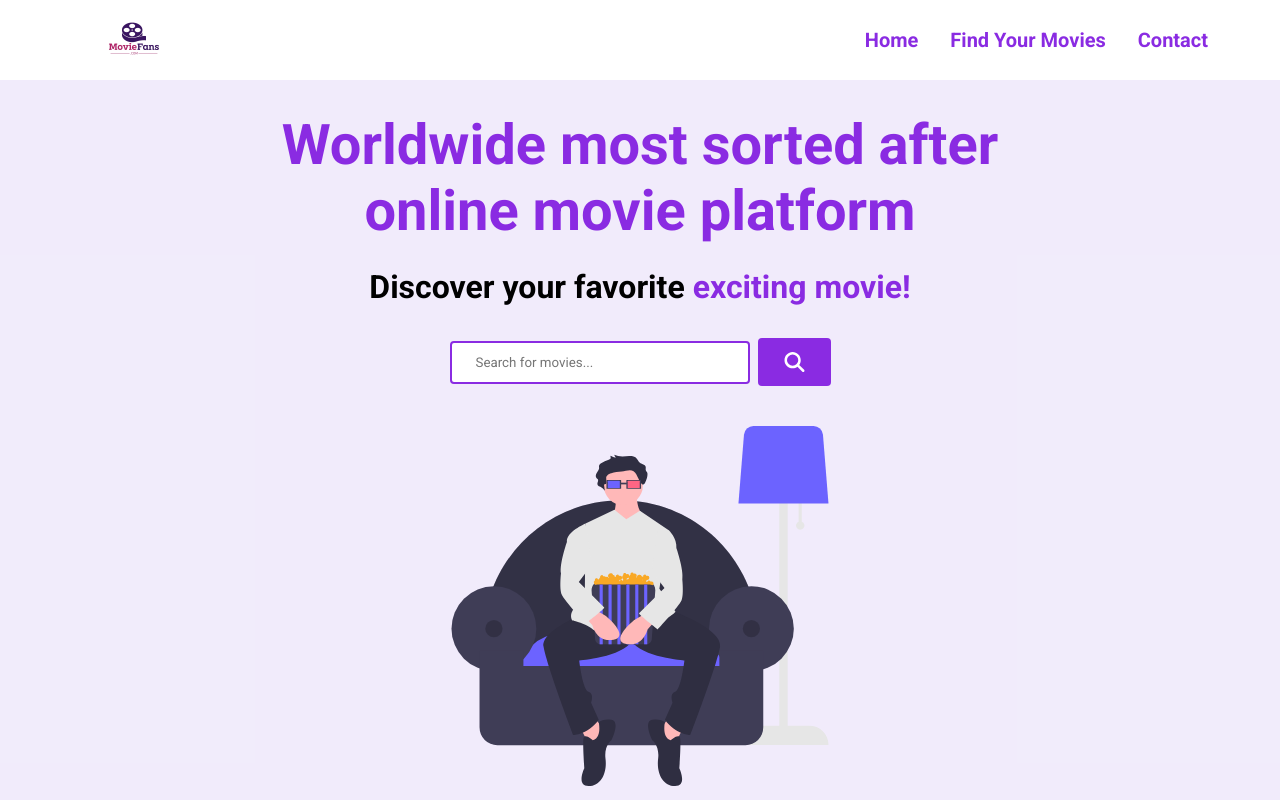
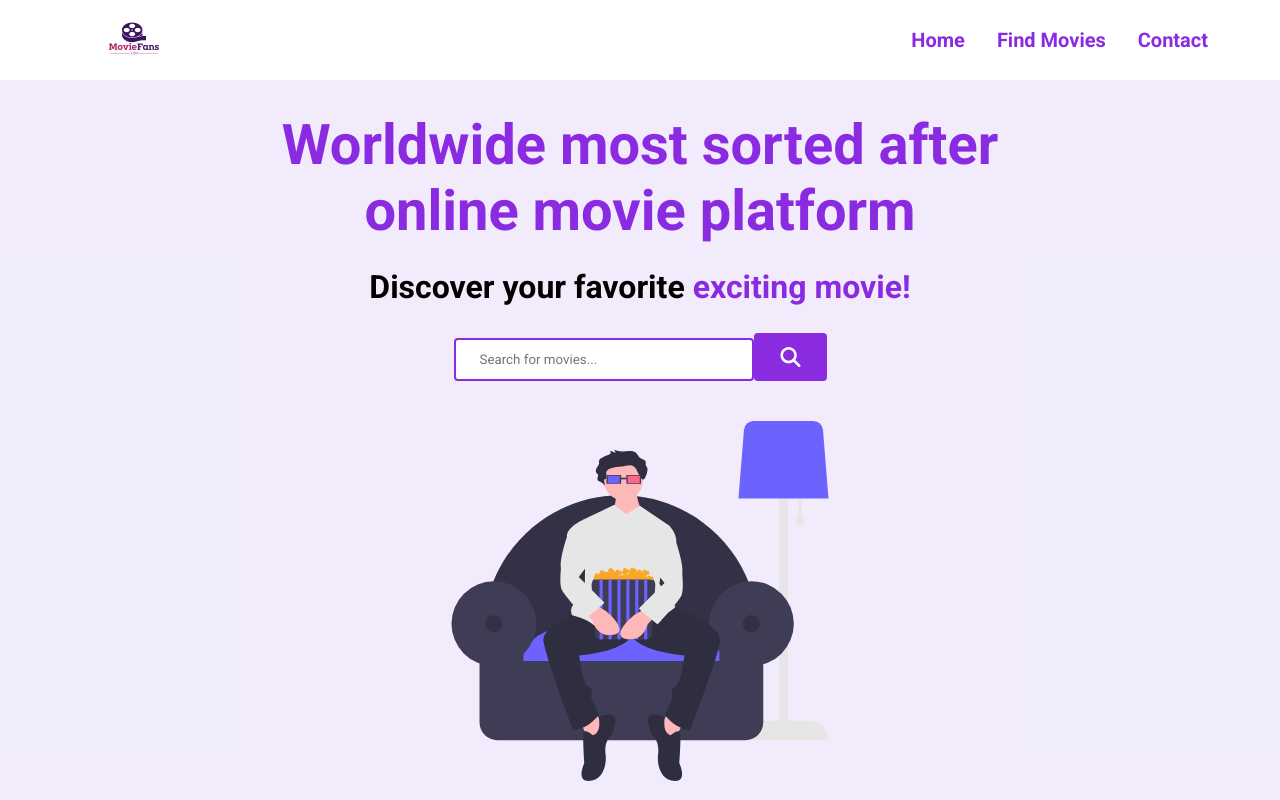
Before and after one commit to Uloma0498/React-FinalProject, a React (Create React App) app: page / in a window 1280 px wide. Shown: the top 800 px of the page. Built offline with nearby package versions, Linux system fonts and the light colour scheme.

Commit message:
second commit

```diff
--- a/package.json
+++ b/package.json
@@ -12,6 +12,7 @@
     "@testing-library/jest-dom": "^6.9.1",
     "@testing-library/react": "^16.3.2",
     "@testing-library/user-event": "^13.5.0",
+    "axios": "^1.13.6",
     "react": "^19.2.4",
     "react-dom": "^19.2.4",
     "react-router-dom": "^5.3.0",
--- a/src/App.js
+++ b/src/App.js
@@ -14,7 +14,7 @@ function App() {
         <Nav />
         <Route path="/" exact component={Home} />
         <Route path="/movies" exact render={() => <Movies movies={movies} />} />
-        <Route path="/movies/:id" render={() => <MovieDetails movies={movies} />} />
+        <Route path="/movies/:imdbid" render={() => <MovieDetails movies={movies} />} />
         <Footer />
       </div>
     </Router>
--- a/src/components/Footer.jsx
+++ b/src/components/Footer.jsx
@@ -14,7 +14,7 @@ const Footer = () => {
           </Link>
           <div className="footer__list">
             <Link to="/home" className="footer__link">Home</Link>
-            <Link to="/movies" className="footer__link">Find Your Movies</Link>
+            <Link to="/movies" className="footer__link">Find Movies</Link>
             <Link to="/contact" className="footer__link">Contact</Link>
           </div>
           <div className="footer__copyright">
--- a/src/components/Landing.jsx
+++ b/src/components/Landing.jsx
@@ -1,12 +1,22 @@
-import React from "react";
+import React, { useState } from "react";
 import UndrawCinema from "../assets/Undraw_cinema.svg";
 import { FontAwesomeIcon } from "@fortawesome/react-fontawesome";
 import { faMagnifyingGlass } from "@fortawesome/free-solid-svg-icons";
-import { Link } from "react-router-dom";
+import { Link, useHistory } from "react-router-dom";
+
+
 
 
 
 const Landing = () => {
+  const [search, setSearch] = useState("");
+  const history = useHistory();
+
+  const handleSearch = (e) => {
+    e.preventDefault();
+    history.push(`/movies/search/${search}`);
+  }
+
   return (
     <section id="landing">
       <header>
@@ -15,10 +25,17 @@ const Landing = () => {
             <h1>Worldwide most sorted after online movie platform</h1>
             <h2>Discover your favorite <span className="purple">exciting movie!</span></h2>
             <div className="search">
-            <input type="text" placeholder="Search for movies..." className="search__input" />
-            <Link to="/home" className="btn">
+            <form onSubmit={handleSearch}>
+            <input
+              type="text"
+              placeholder="Search for movies..." className="search__input"
+              value={search}
+              onChange={(e) => setSearch(e.target.value)}
+            />
+            <Link to="/movies" className="btn">
               <FontAwesomeIcon icon={faMagnifyingGlass}  />
             </Link>
+            </form>
             </div>
           </div>
           <figure className="header__img--wrapper">
--- a/src/components/Nav.jsx
+++ b/src/components/Nav.jsx
@@ -6,6 +6,14 @@ import { Link } from 'react-router-dom';
 
 
 const Nav = () => {
+  function openMenu() {
+    document.body.classList += " menu--open";
+  }
+
+  function closeMenu() {
+    document.body.classList.remove("menu--open");
+  }
+
     return (
       <nav>
         <div className="nav__container">
@@ -15,15 +23,15 @@ const Nav = () => {
           <ul className="nav__links">
             <li className="nav__list">
               <Link to="/" className="nav__link">Home</Link>
-              <Link to="/movies" className="nav__link">Find Your Movies</Link>
+              <Link to="/movies" className="nav__link">Find Movies</Link>
               <Link to="/contact" className="nav__link">Contact</Link>
             </li>
-            <button className="btn__menu">
+            <button className="btn__menu" onClick={openMenu}>
                <FontAwesomeIcon icon={faGrip} />
             </button>
           </ul>
           <div className="menu__backdrop">
-            <button className="btn__menu btn__menu--close">
+            <button className="btn__menu btn__menu--close" onClick={closeMenu}>
               <FontAwesomeIcon icon={faTimes} />
             </button>
           <ul className="menu__links">
@@ -34,7 +42,7 @@ const Nav = () => {
               <Link to="/find-movies" className="menu__link">Find Movies</Link>
             </li>
             <li className="menu__list">
-              <Link to="/contact" className="menu__link">Contact</Link>
+              <span className="menu__link no-cursor">Contact</span>
             </li>
           </ul>
           </div>
--- a/src/components/ui/Movie.jsx
+++ b/src/components/ui/Movie.jsx
@@ -1,7 +1,7 @@
 import React from "react";
 import { Link } from "react-router-dom";
 
-const Movie = ({ title, releaseDate, rating, imageUrl }) => {
+const Movie = ({ title, releaseDate, imdbID, imageUrl }) => {
     return (
         <div className="movie">
             <Link to="/movies/1">
@@ -19,7 +19,7 @@ const Movie = ({ title, releaseDate, rating, imageUrl }) => {
                 </Link>
             </div>
             <div className="movie__year">{releaseDate}</div>
-            <p className="movie__rating">Rating: {rating}/10</p>
+            <div className="movie__imdbID">{imdbID}</div>
         </div>
     )
 }
--- a/src/index.js
+++ b/src/index.js
@@ -10,9 +10,7 @@ library.add(faGrip, faTimes, faMagnifyingGlass, faArrowLeft);
 
 const root = ReactDOM.createRoot(document.getElementById('root'));
 root.render(
-  <React.StrictMode>
     <App />
-  </React.StrictMode>
 );
 
 // If you want to start measuring performance in your app, pass a function
--- a/src/pages/MovieDetails.jsx
+++ b/src/pages/MovieDetails.jsx
@@ -29,14 +29,14 @@ const MovieDetails = ({ movies }) => {
               </figure>
               <div className="movie__selected--description">
                 <h2 className="movie__selected--title">{movies[0].Title}</h2>
-                <p className="movie__selected--release">Release Date: {movies[0].Year}</p>
-                <p className="movie__selected--rating">Rating: {movies[0].imdbRating}/10</p>
+                <p className="movie__selected--release">Year: {movies[0].Year}</p>
+                <p className="movie__selected--rating">Rating: {movies[0].imdbRating}</p>
                 <div className="movie__summary">
                   <div className="movie__summary--title">
                     Summary
                   </div>
                   <p className="movie__summary--para">
-                    Dominic Toretto (Vin Diesel) is a Los Angeles street racer who makes a living hijacking trucks. When Brian O'Conner (Paul Walker), an undercover cop, is assigned to investigate the hijackings, he infiltrates Toretto's crew and becomes friends with him. However, as Brian gets closer to Toretto, he finds himself torn between his loyalty to his job and his loyalty to his new friend.
+                    {movies[0].Plot}
                   </p>
                 </div>
                 <button className="btn">
--- a/src/pages/Movies.jsx
+++ b/src/pages/Movies.jsx
@@ -2,7 +2,8 @@ import React, { useState } from "react";
 import Movie from "../components/ui/Movie";
 import { movies } from "../data";
 
-const Movies = ({ movies: initialMovies }) => {
+
+const Movies = ({ movies: initialMovies, onSelectMovie }) => {
   const [movies, setMovies] = useState(initialMovies);
 
   function filterMovies(filter) {
@@ -15,7 +16,7 @@ const Movies = ({ movies: initialMovies }) => {
   } if (filter === "OLDEST_TO_NEWEST") {
     setMovies(movies.slice().sort((a, b) => a.Year - b.Year));
   }
-  }
+}
 
   return (
     <div id="movies">
```
Also changed, not shown: src/api.js (added, +13 -0 lines), src/movies.js (line endings or trailing spaces), 1 other file (tests, documents, lock files or other folders).
